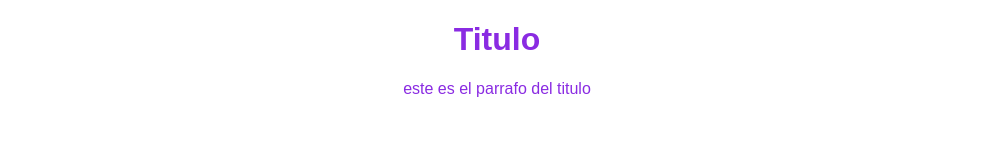
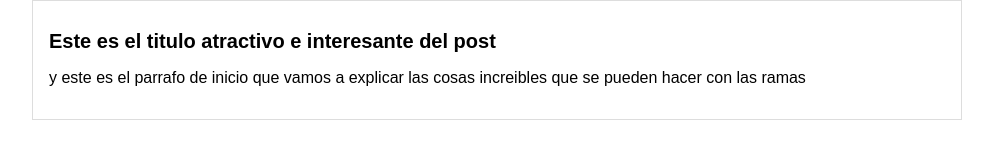
Before and after one commit to Henrivalt/HyperBlog, a plain HTML site: page index.html in a window 1280 px wide. Shown: the whole page, without its empty margins (143-1136 px from the left). Drawn offline with Linux system fonts and the light colour scheme.

Commit message:
commit al master en su version mas reciente

```diff
--- a/css/estilos.css
+++ b/css/estilos.css
@@ -1,5 +1,18 @@
 body{
-    text-align:center;
-    font-family:Arial, Helvetica, sans-serif;
-    color:blueviolet;
+    text-align:left;
+    font-family:Arial;
+    color:black;
+    font-size:16px;
+    margin:0;
+    padding:0;
 }
+#container{
+    width:70%;
+    padding:1em;
+    text-align:left;
+    border:1px solid #DDD;
+    margin:0 auto;
+}
+#container h1{
+    font-size:20px;
+}
--- a/index.html
+++ b/index.html
@@ -8,7 +8,11 @@
     <title>Document</title>
 </head>
 <body>
-    <h1>Titulo</h1>
-    <p>este es el parrafo del titulo</p>
+    <div id="container">
+        <div id="post">
+            <h1>Este es el titulo atractivo e interesante del post</h1>
+            <p>y este es el parrafo de inicio que vamos a explicar las cosas increibles que se pueden hacer con las ramas</p>
+        </div>
+    </div>
 </body>
 </html>
```
